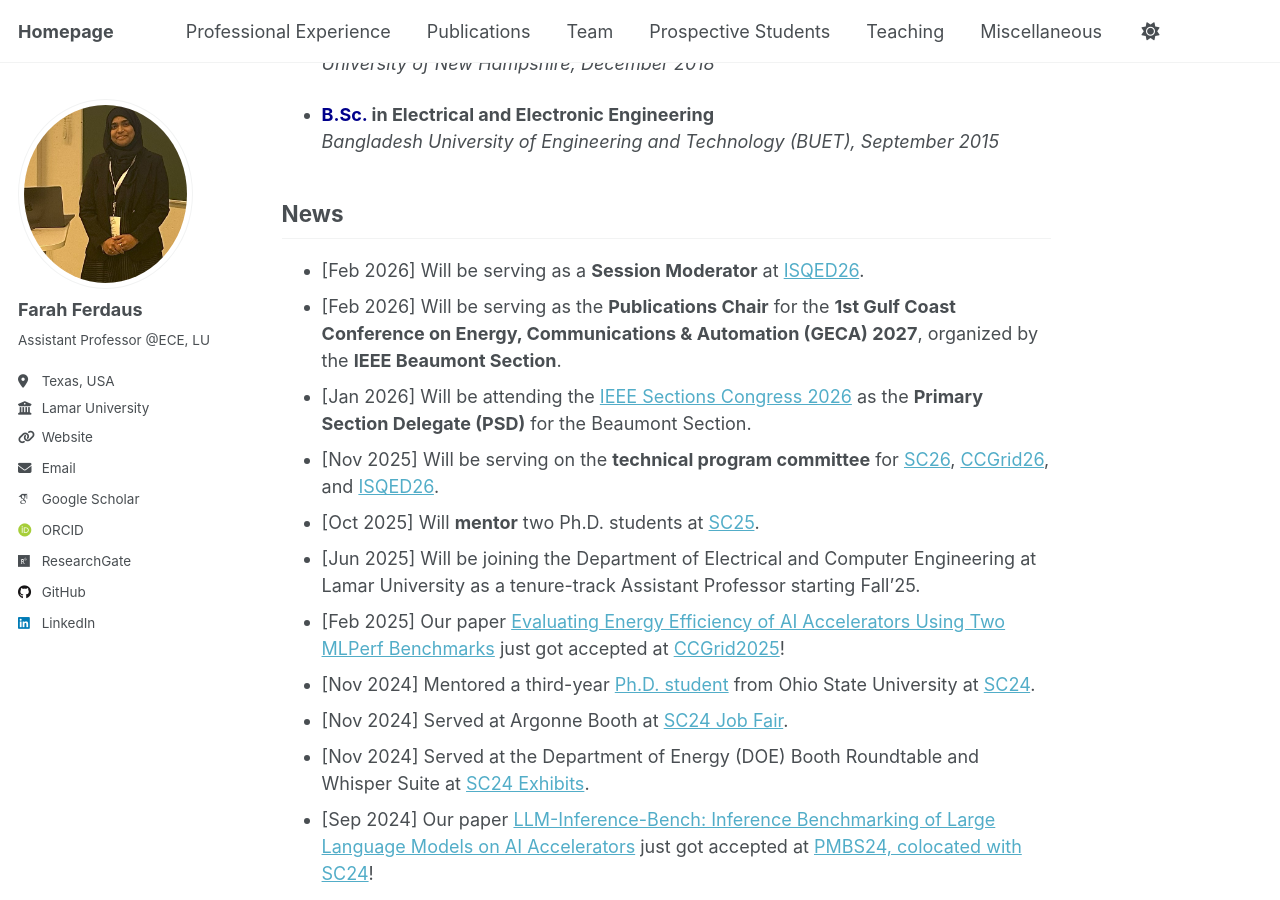
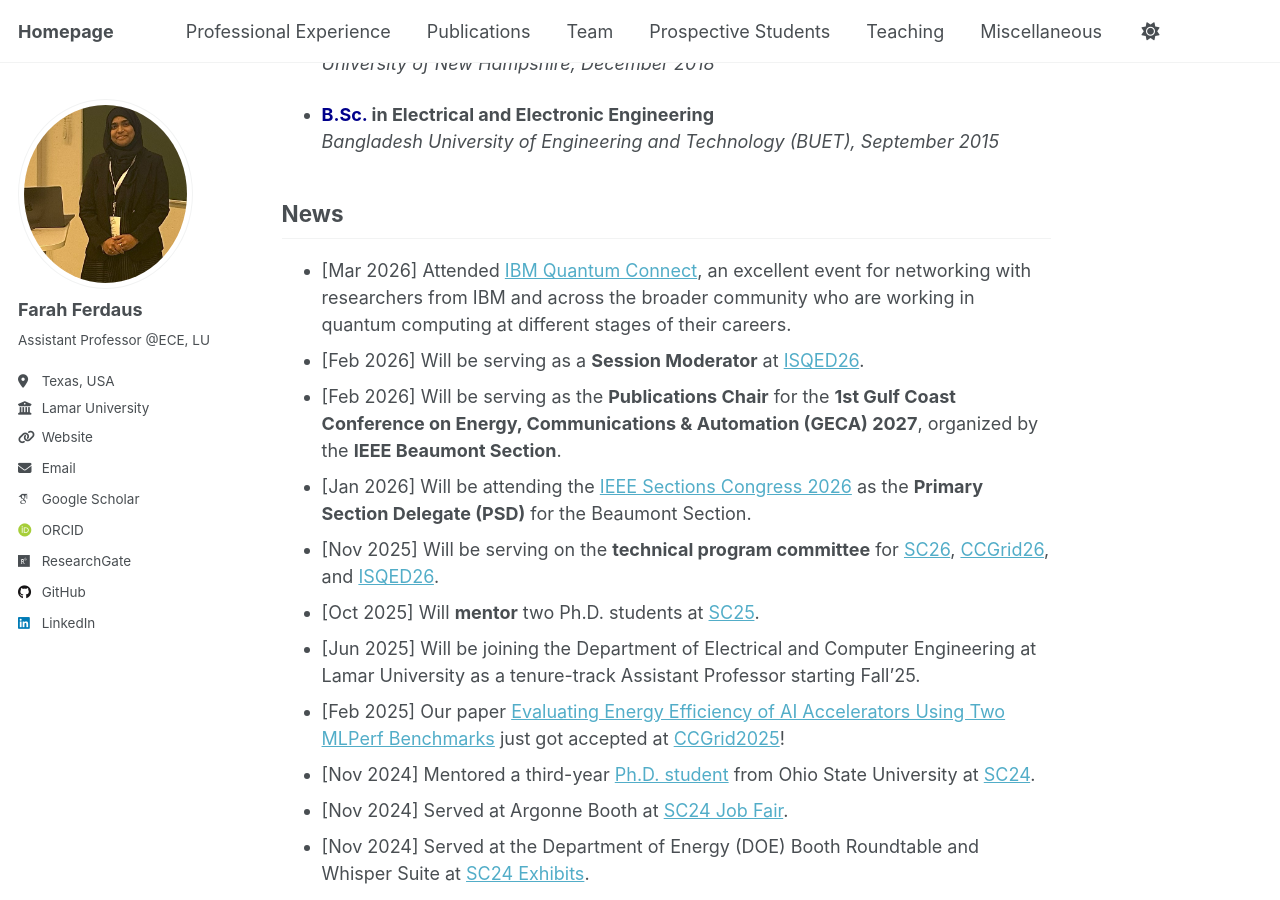
Before and after one commit to fferdaus/fferdaus.github.io, a Jekyll site: the page built from _pages/about.md, in a window 1280 px wide and 900 px high, scrolled down 861 px. Built offline with Jekyll 4.4.1, drawn with Linux system fonts in a browser that asks for light colours; some web fonts are replaced.

Commit message:
Update about.md

```diff
--- a/_pages/about.md
+++ b/_pages/about.md
@@ -59,7 +59,7 @@ I have published numerous scientific articles, including journal articles, confe
 **Stichting Bangladesh Accord Foundation, Dhaka, Bangladesh**
 -->
 ## News
-<!--- [Mar 2026] Attended [IBM Quantum Connect](https://www.ibm.com/events/reg/flow/ibm/3hqllqmb/landing/page/landing), an excellent event for networking with researchers from IBM and across the broader community who are working in quantum computing at different stages of their careers.  -->
+- [Mar 2026] Attended [IBM Quantum Connect](https://www.ibm.com/events/reg/flow/ibm/3hqllqmb/landing/page/landing), an excellent event for networking with researchers from IBM and across the broader community who are working in quantum computing at different stages of their careers.
 - [Feb 2026] Will be serving as a **Session Moderator** at [ISQED26](https://www.isqed.org/English/Archives/2026/Technical_Sessions/index.html).
 - [Feb 2026] Will be serving as the **Publications Chair** for the **1st Gulf Coast Conference on Energy, Communications & Automation (GECA) 2027**, organized by the **IEEE Beaumont Section**.
 - [Jan 2026] Will be attending the [IEEE Sections Congress 2026](https://2026.sections-congress.ieee.org/about/area-information/) as the **Primary Section Delegate (PSD)** for the Beaumont Section.
```
